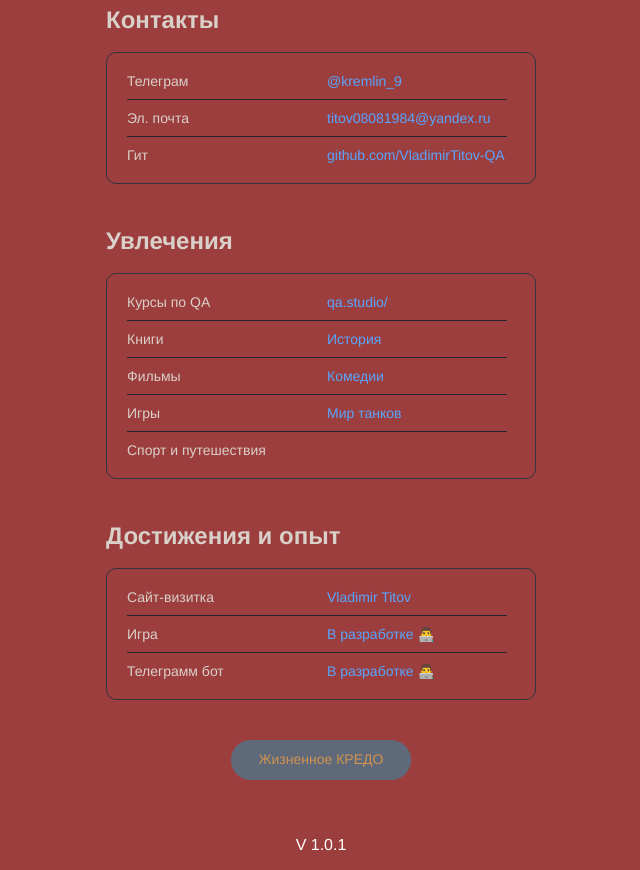
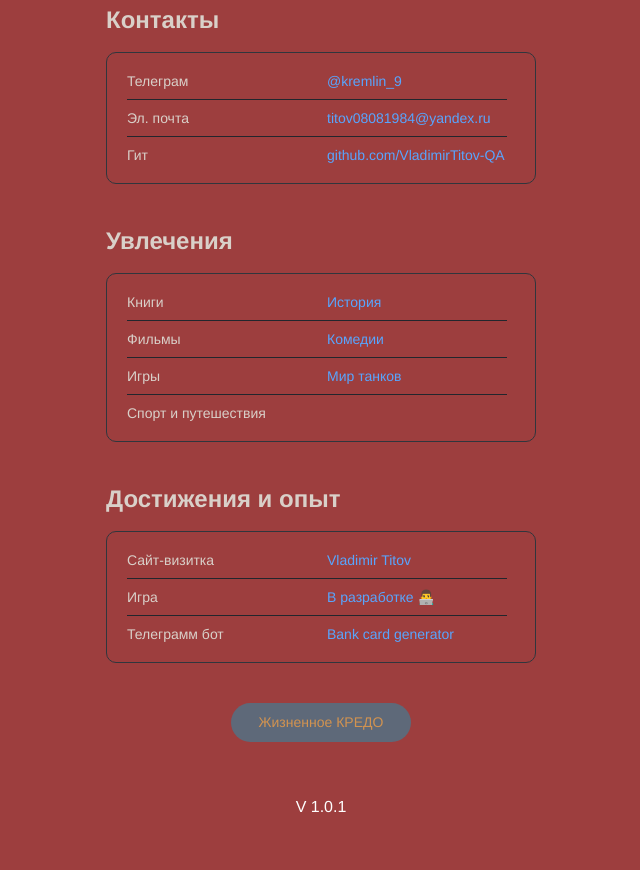
Before and after one commit to VladimirTitov-QA/VladimirTitov-QA.github.io, a plain HTML site: page index.html in a window 1280 px wide. Shown: the part 542-1412 px from the top of the page, without its empty margins (319-959 px from the left). After the commit the page ends 1375 px from the top, so only its background shows below. Drawn offline with Linux system fonts and the light colour scheme.

Commit message:
добавил

```diff
--- a/index.html
+++ b/index.html
@@ -37,10 +37,6 @@
         <h2 class="links__header">Увлечения</h2>
         <ul class="links__container">
           <li class="links__link">
-            <p class="links__title">Курсы по QA</p>
-            <a class="linsk__link" href="https://qa.studio/">qa.studio/</a>
-          </li>
-          <li class="links__link">
             <p class="links__title">Книги</p>
             <a class="linsk__link">История</a>
           </li>
@@ -70,7 +66,7 @@
           </li>
           <li class="links__link">
             <p class="links__title">Телеграмм бот</p>
-            <a class="linsk__link" >В разработке 👨‍💻</a>
+            <a class="linsk__link" href="https://t.me/Titov_bank_card_generator_bot">Bank card generator</a>
           </li>
         </ul>
       </section>
```
